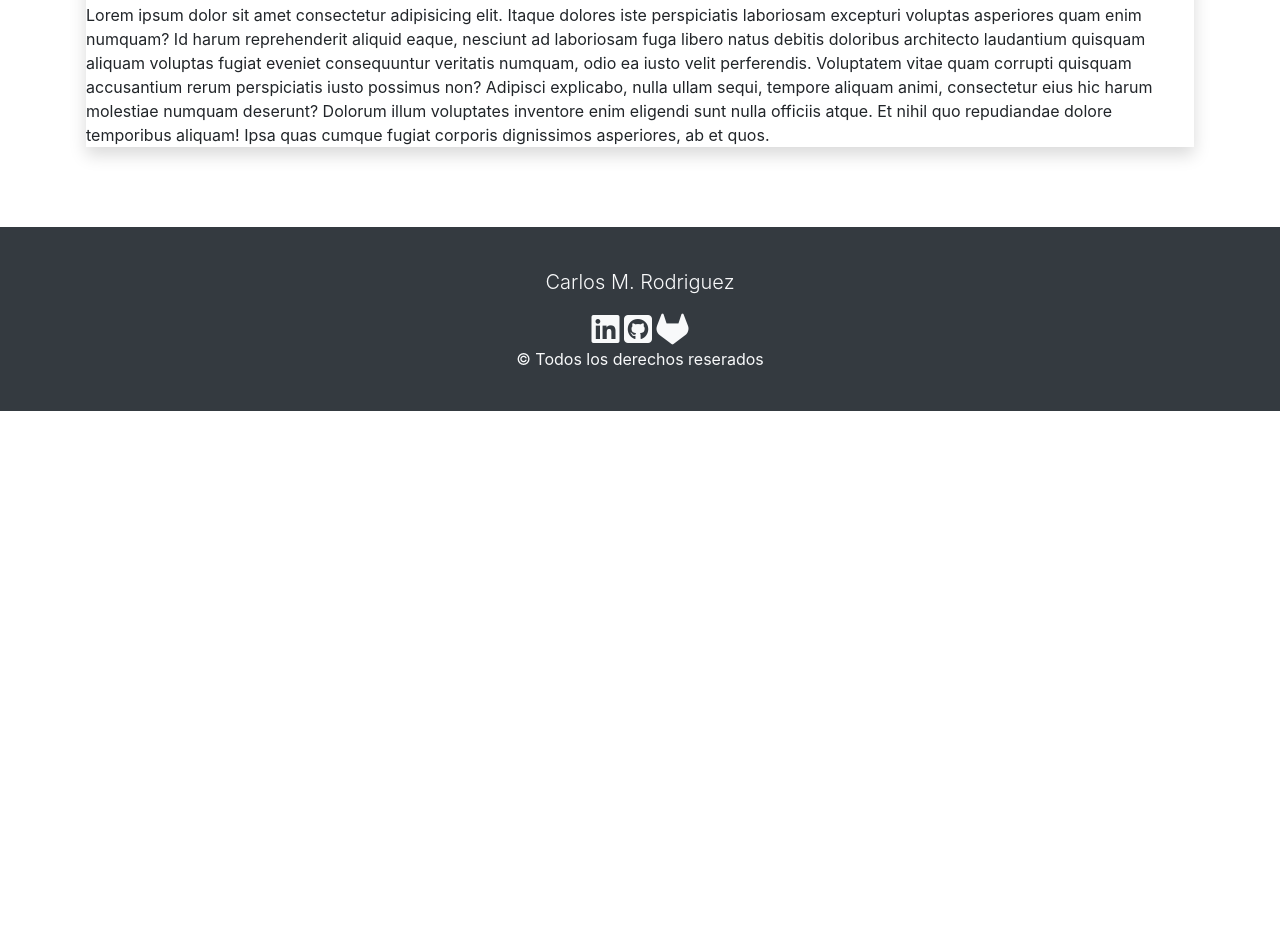
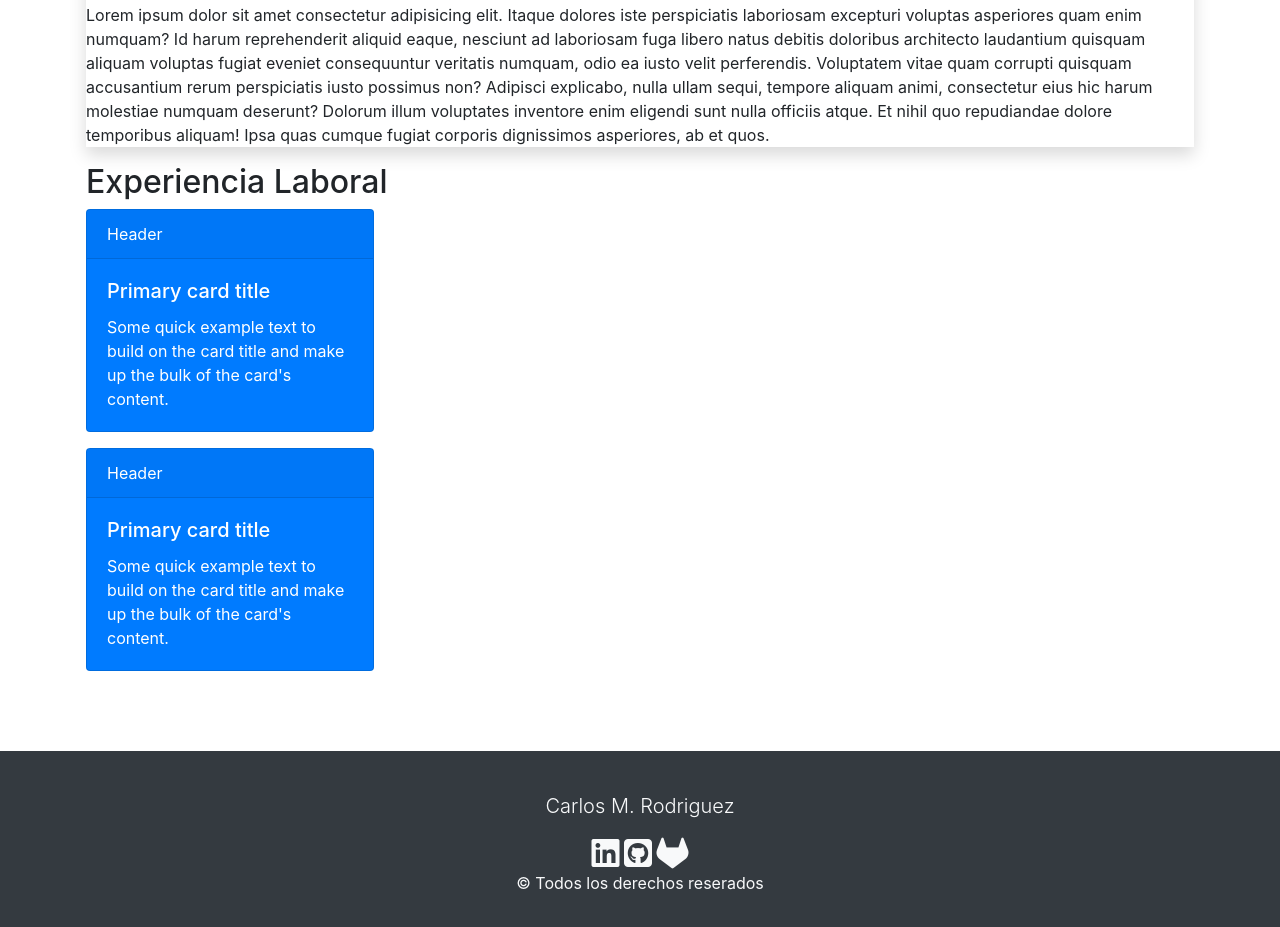
Before and after one commit to krutoyC/krutoyC.github.io, a plain HTML site: page index.html in a window 1280 px wide. Shown: the part 822-1749 px from the top of the page. Before the commit the page ends 1233 px from the top, so only its background shows below. Drawn offline with nearby package versions, Linux system fonts and the light colour scheme.

Commit message:
cards-experiencia-laboral

```diff
--- a/index.html
+++ b/index.html
@@ -81,6 +81,23 @@
                     temporibus aliquam! Ipsa quas cumque fugiat corporis dignissimos asperiores, ab et quos.</p>
 
             </article>
+            <article><h2>Experiencia Laboral</h2>
+                <div class="card text-white bg-primary mb-3" style="max-width: 18rem;">
+                    <div class="card-header">Header</div>
+                    <div class="card-body">
+                      <h5 class="card-title">Primary card title</h5>
+                      <p class="card-text">Some quick example text to build on the card title and make up the bulk of the card's content.</p>
+                    </div>
+                  </div>
+                  <div class="card text-white bg-primary mb-3" style="max-width: 18rem;">
+                    <div class="card-header">Header</div>
+                    <div class="card-body">
+                      <h5 class="card-title">Primary card title</h5>
+                      <p class="card-text">Some quick example text to build on the card title and make up the bulk of the card's content.</p>
+                    </div>
+                  </div>
+            </article>
+
         </section>
     </header>
     <footer class="bg-dark text-light py-4">
```
